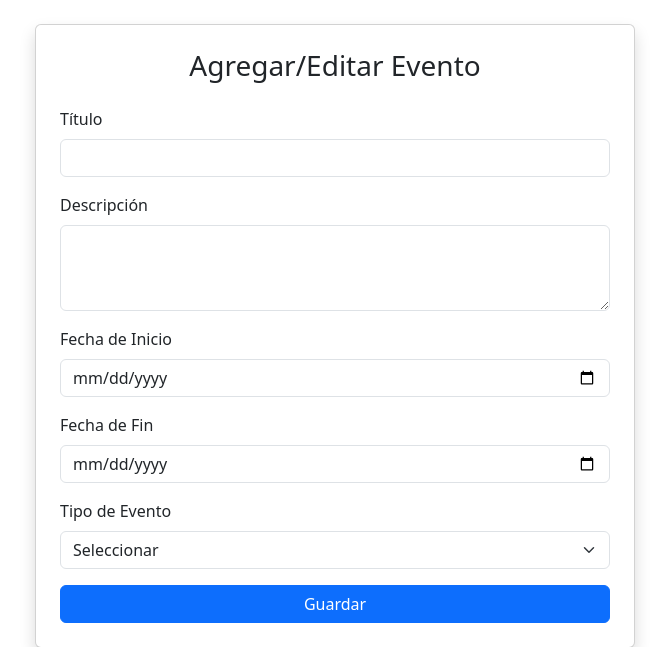
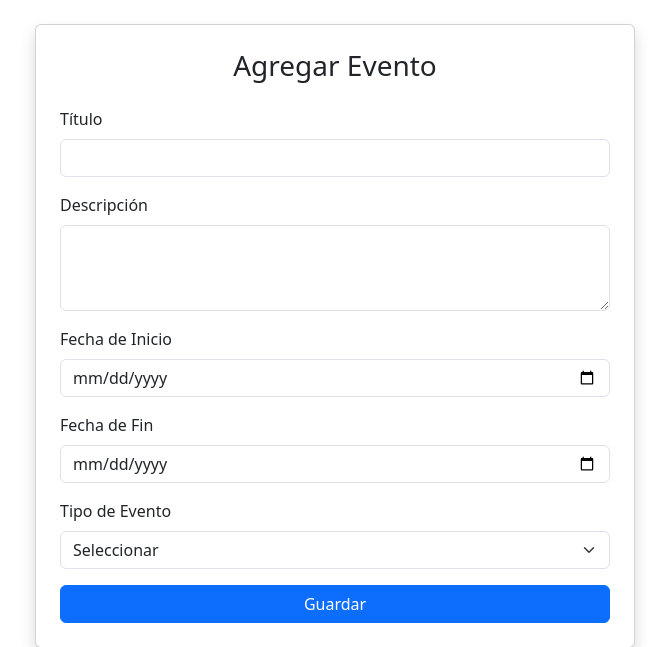
Before and after one commit to iari4as/CER3-ALVAREZBASTIAN_ARIASISAAC, a Django app: page /CrearEvento/ in a window 1280 px wide. Shown: the part 56-703 px from the top of the page, without its empty margins (305-974 px from the left). Run offline with Django 5.2, Linux system fonts and the light colour scheme.

Commit message:
cambio de editar a add

```diff
--- a/core/templates/core/event_form.html
+++ b/core/templates/core/event_form.html
@@ -3,7 +3,7 @@
 
 {% block content %}
 <div class="card shadow p-4 mx-auto mt-4" style="max-width: 600px;">
-    <h3 class="text-center mb-4">Agregar/Editar Evento</h3>
+    <h3 class="text-center mb-4">Agregar Evento</h3>
     <form method="post" action="#">
         {% csrf_token %}
         <div class="mb-3">
```
